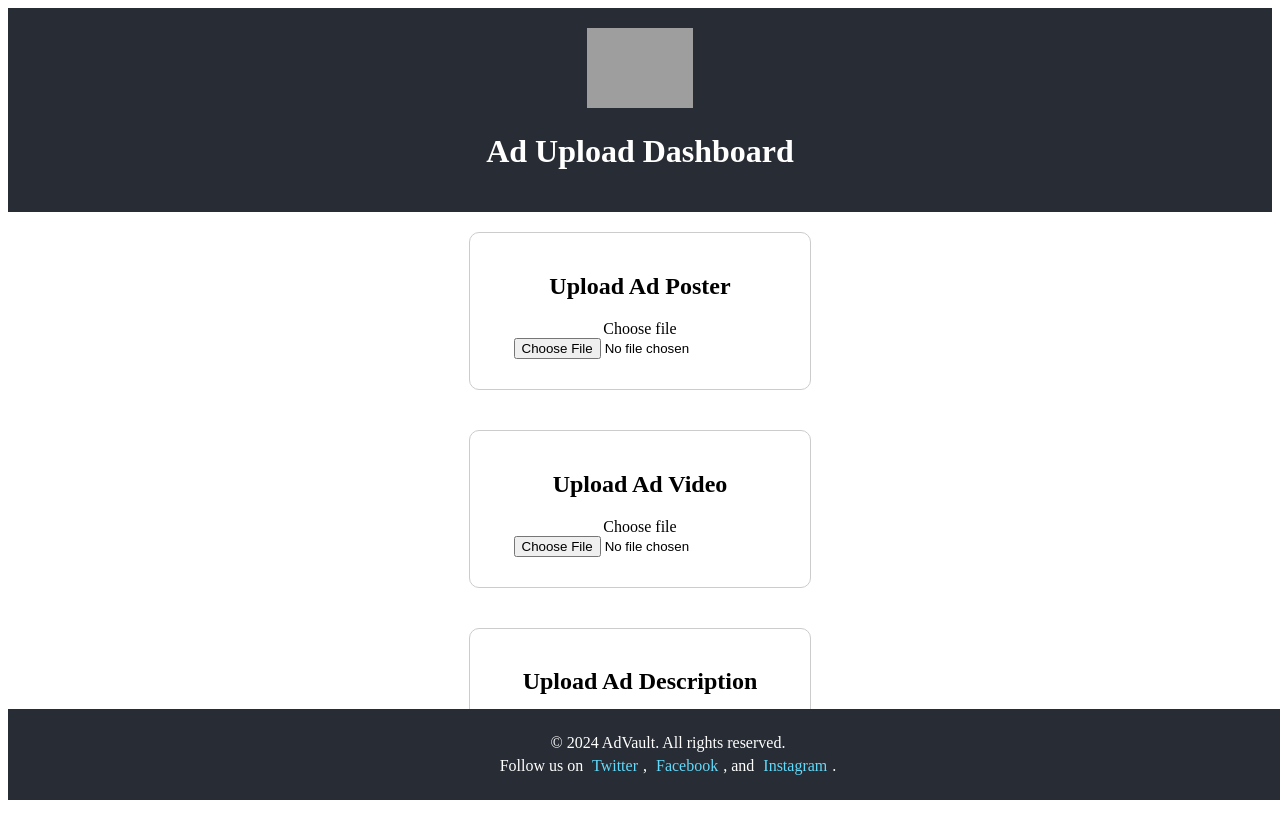
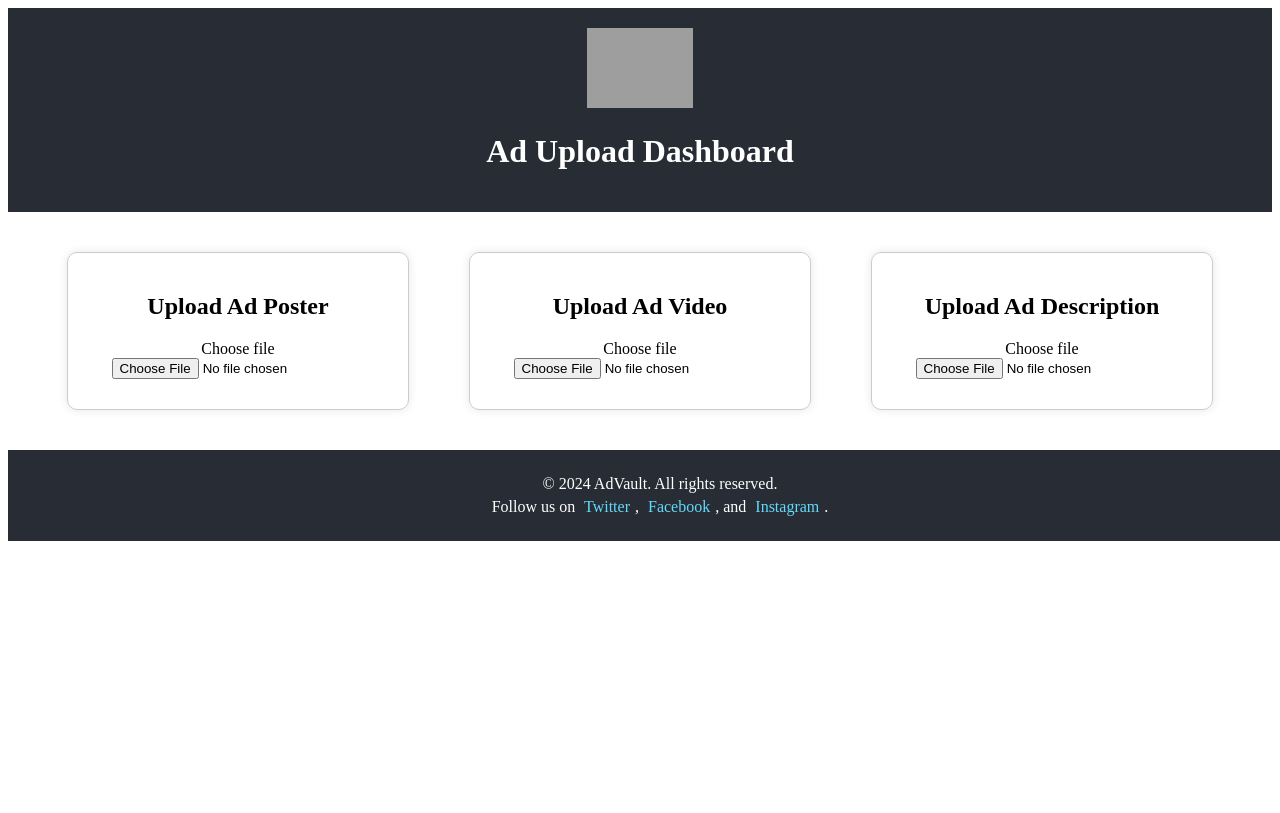
Before and after one commit to AdVault-hackfs/Final, a React (Create React App) app in the folder AdVault/: page / in a window 1280 px wide. Shown: the top 813 px of the page. Built offline with nearby package versions, Linux system fonts and the light colour scheme; grey boxes are pictures that could not be loaded.

Commit message:
Update App.css

```diff
--- a/AdVault/src/App.css
+++ b/AdVault/src/App.css
@@ -19,8 +19,10 @@
 
 .upload-section {
   display: flex;
-  flex-direction: column;
-  align-items: center;
+  justify-content: center; /* Center the upload windows horizontally */
+  align-items: flex-start; /* Align the upload windows to the start of the flex container */
+  gap: 20px; /* Add some space between the upload windows */
+  padding: 20px;
 }
 
 .upload-window {
@@ -29,6 +31,7 @@
   border: 1px solid #ccc;
   border-radius: 10px;
   width: 300px;
+  box-shadow: 0 0 10px rgba(0, 0, 0, 0.1);
 }
 
 .file-label {
@@ -61,8 +64,7 @@
   background-color: #282c34;
   color: white;
   padding: 20px;
-  position: absolute;
-  bottom: 0;
+  position: relative;
   width: 100%;
   text-align: center;
 }
```
